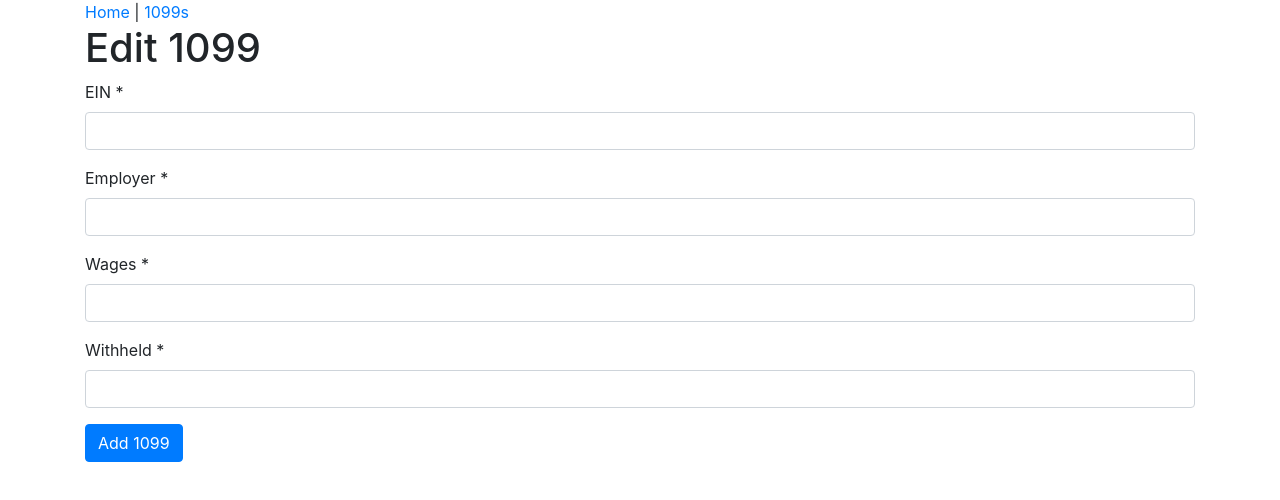
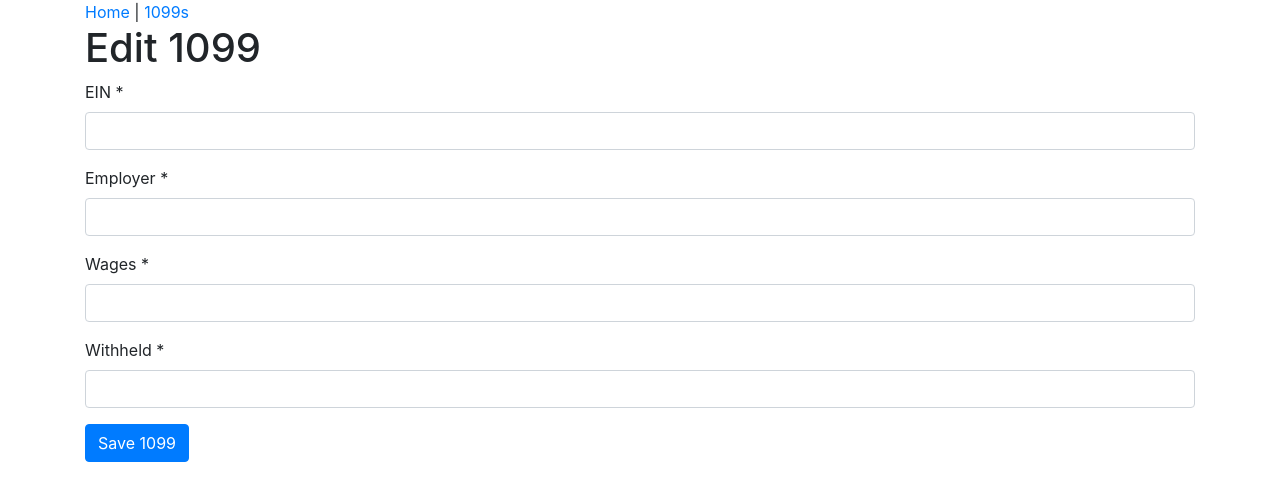
Before and after one commit to coryhouse/taxslayer, a React (Create React App) app: page /manage/1 in a window 1280 px wide. Shown: the top 500 px of the page. Built offline with nearby package versions, Linux system fonts and the light colour scheme; no server answers.

Commit message:
add edit tests

```diff
--- a/src/Manage1099.js
+++ b/src/Manage1099.js
@@ -131,7 +131,11 @@ function Manage1099({ f1099s, setF1099s }) {
           onChange={handleChange}
           value={f1099.withheld}
         />
-        <input type="submit" value="Add 1099" className="btn btn-primary" />
+        <input
+          type="submit"
+          value={idToEdit ? "Save 1099" : "Add 1099"}
+          className="btn btn-primary"
+        />
       </form>
     </>
   );
```
Also changed, not shown: 1 other file (tests, documents, lock files or other folders).
